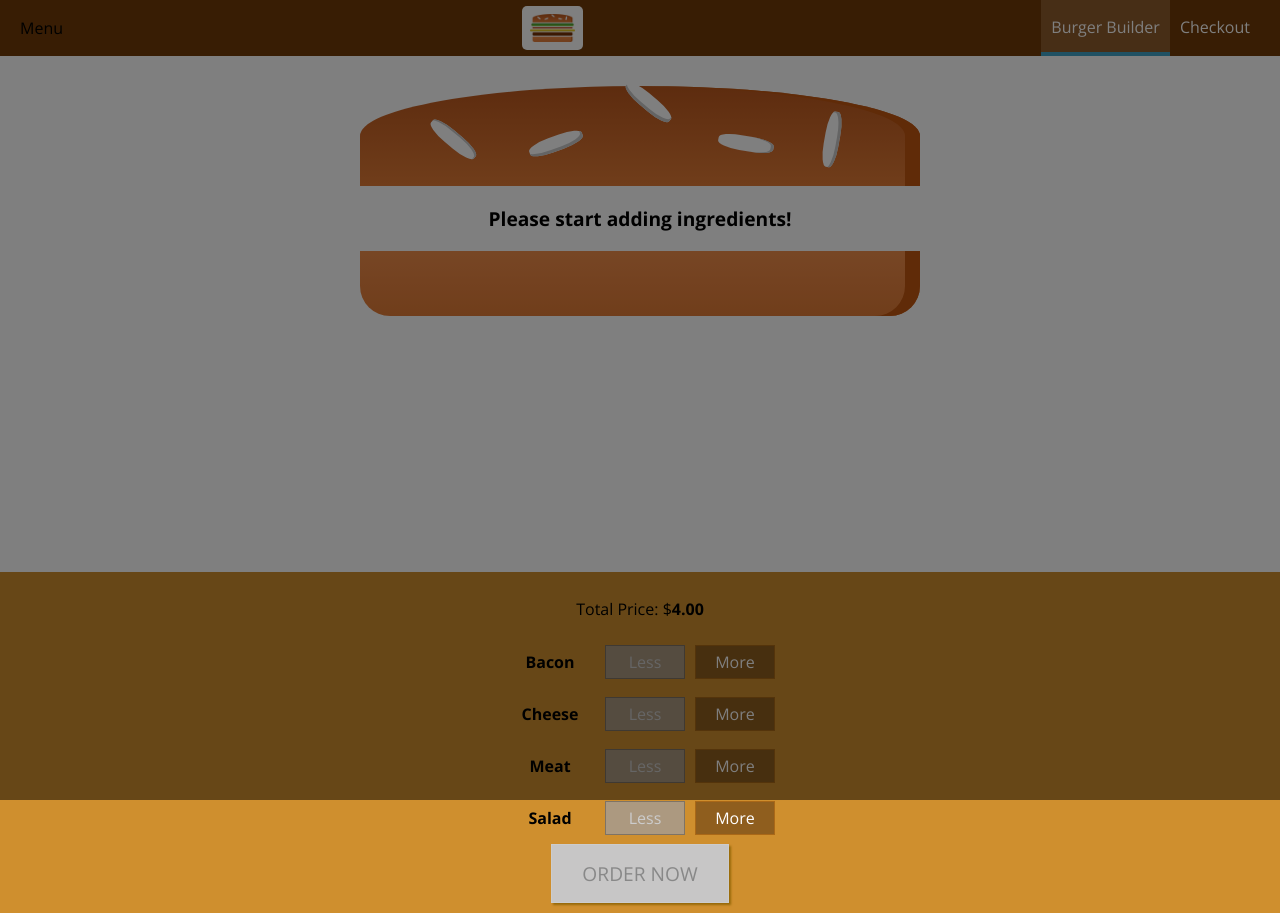
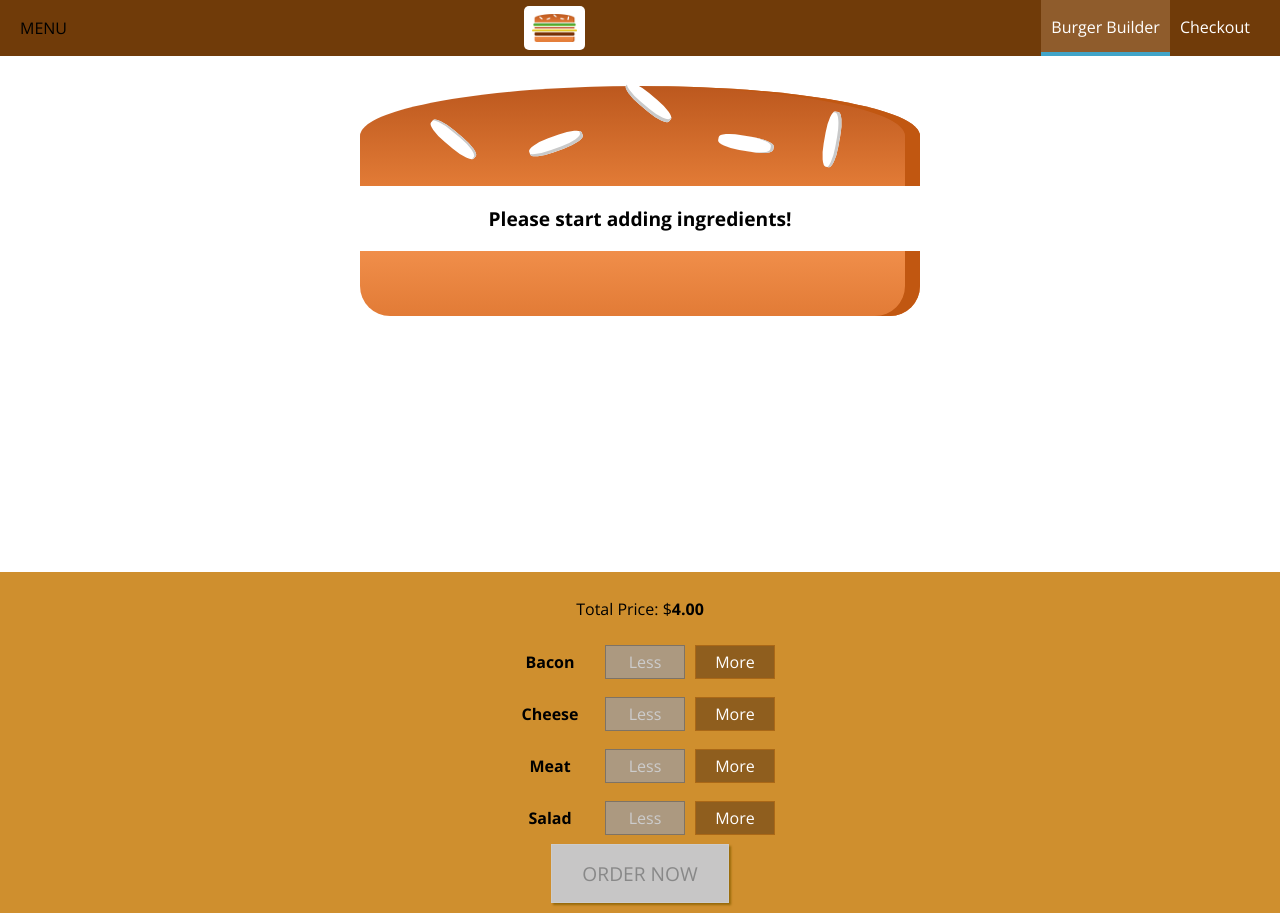
Before and after one commit to countzyx/udemy-reactcg-burger-builder, a React (Create React App) app: page / in a window 1280 px wide. Built offline with nearby package versions, Linux system fonts and the light colour scheme.

Commit message:
Added Toggle Button To Open Side Drawer

```diff
--- a/src/components/Layout/Layout.js
+++ b/src/components/Layout/Layout.js
@@ -18,11 +18,15 @@ class Layout extends React.Component<Props, State> {
   };
 
   state = {
-    showSideDrawer: true,
+    showSideDrawer: false,
   };
 
   sideDrawerClosedHandler = () => {
     this.setState({ showSideDrawer: false });
+  };
+
+  sideDrawerToggleHandler = () => {
+    this.setState(previousState => ({ showSideDrawer: !previousState.showSideDrawer }));
   };
 
   render = () => {
@@ -31,7 +35,7 @@ class Layout extends React.Component<Props, State> {
 
     return (
       <React.Fragment>
-        <Toolbar />
+        <Toolbar drawerToggleClicked={this.sideDrawerToggleHandler} />
         <SideDrawer closed={this.sideDrawerClosedHandler} isOpen={showSideDrawer} />
         <main className={styles.Content}>{children}</main>
       </React.Fragment>
--- /dev/null
+++ b/src/components/Navigation/SideDrawer/DrawerToggle/DrawerToggle.js
@@ -0,0 +1,24 @@
+/* eslint-disable jsx-a11y/click-events-have-key-events */
+/* eslint-disable jsx-a11y/interactive-supports-focus */
+// @flow
+import * as React from 'react';
+// import styles from './DrawerToggle.module.css';
+
+type Props = {
+  clicked?: ?() => void,
+};
+
+const drawerToggle = (props: Props) => {
+  const { clicked } = props;
+  return (
+    <div onClick={clicked} role="menu">
+      MENU
+    </div>
+  );
+};
+
+drawerToggle.defaultProps = {
+  clicked: () => {},
+};
+
+export default drawerToggle;
--- a/src/components/Navigation/Toolbar/Toolbar.js
+++ b/src/components/Navigation/Toolbar/Toolbar.js
@@ -2,15 +2,18 @@
 import * as React from 'react';
 import Logo from '../../Logo/Logo';
 import NavigationItems from '../NavigationItems/NavigationItems';
+import DrawerToggle from '../SideDrawer/DrawerToggle/DrawerToggle';
 import styles from './Toolbar.module.css';
 
-// type Props = {
-//   children?: React.Node,
-// };
+type Props = {
+  drawerToggleClicked?: ?() => void,
+};
 
-const toolbar = () => (
+const toolbar = (props: Props) => {
+  const { drawerToggleClicked } = props;
+  return (
     <header className={styles.Toolbar}>
-    <div>Menu</div>
+      <DrawerToggle clicked={drawerToggleClicked} />
       <div className={styles.Logo}>
         <Logo />
       </div>
@@ -19,9 +22,10 @@ const toolbar = () => (
       </nav>
     </header>
   );
+};
 
 toolbar.defaultProps = {
-  children: null,
+  drawerToggleClicked: null,
 };
 
 export default toolbar;
```
Lines whose indentation alone changed are shown as unchanged.
